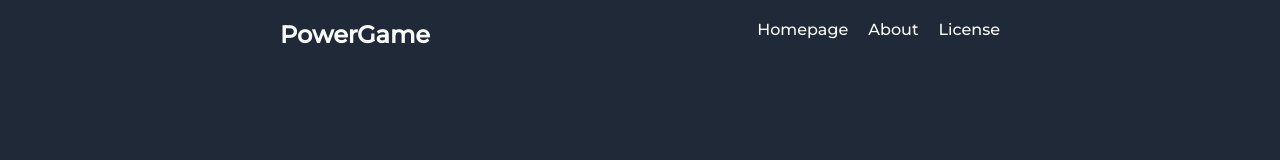
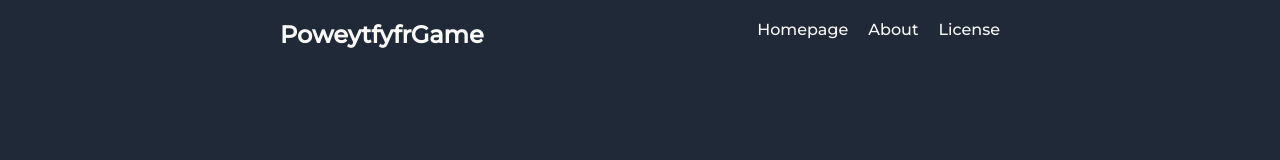
Before and after one commit to IAmKikin/landing-page, a plain HTML site: page index.html in a window 1280 px wide. Shown: the top 160 px of the page. Drawn offline with Linux system fonts and the light colour scheme.

Commit message:
Title changes

```diff
--- a/index.html
+++ b/index.html
@@ -11,7 +11,7 @@
 <body>
     <header>
         <nav>
-            <h2 class="logo">PowerGame</h2>
+            <h2 class="logo">PoweytfyfrGame</h2>
             <div class="links">
                 <p><a href="#">Homepage</a></p>
                 <p><a href="#">About</a></p>
```
